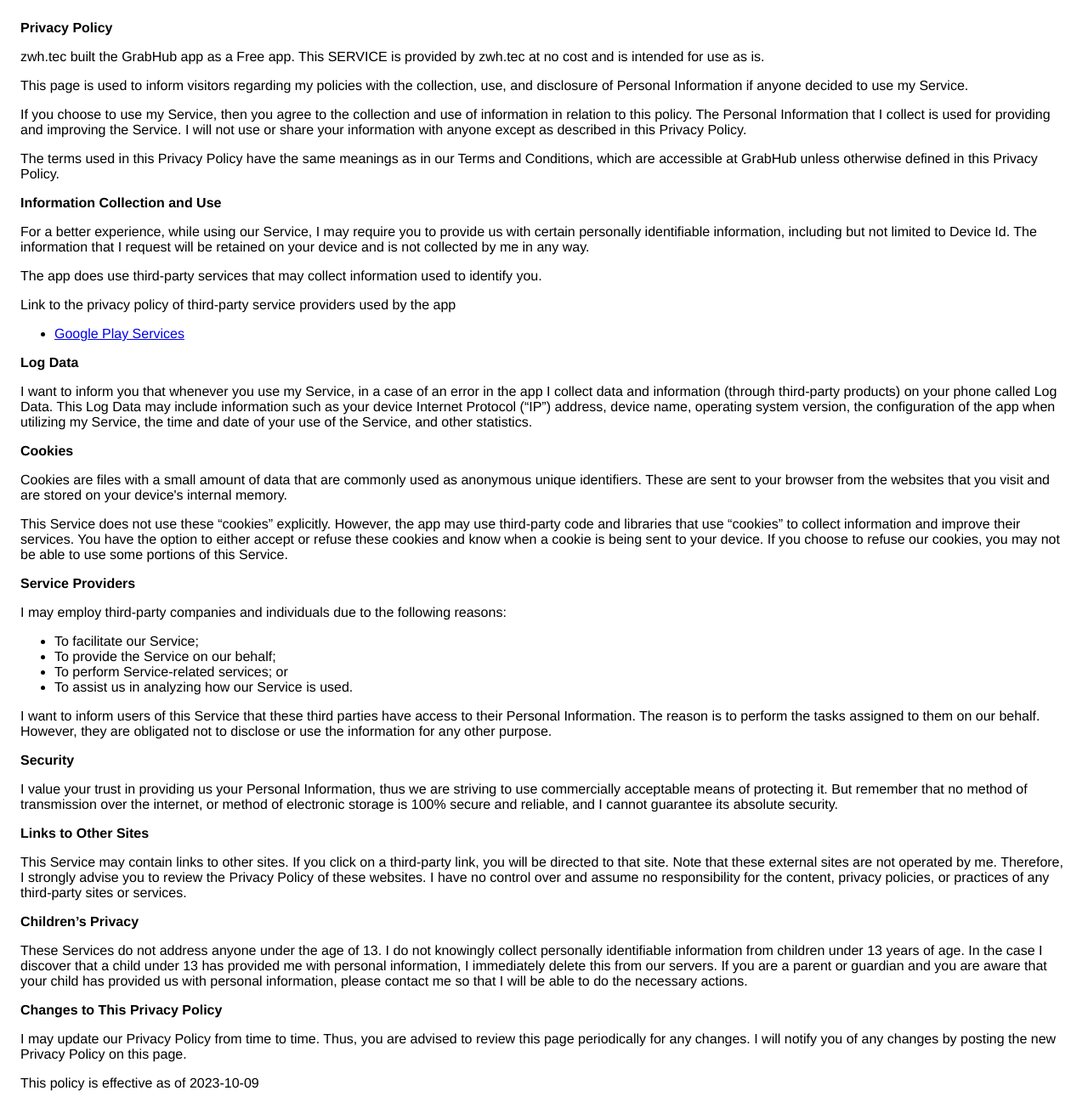
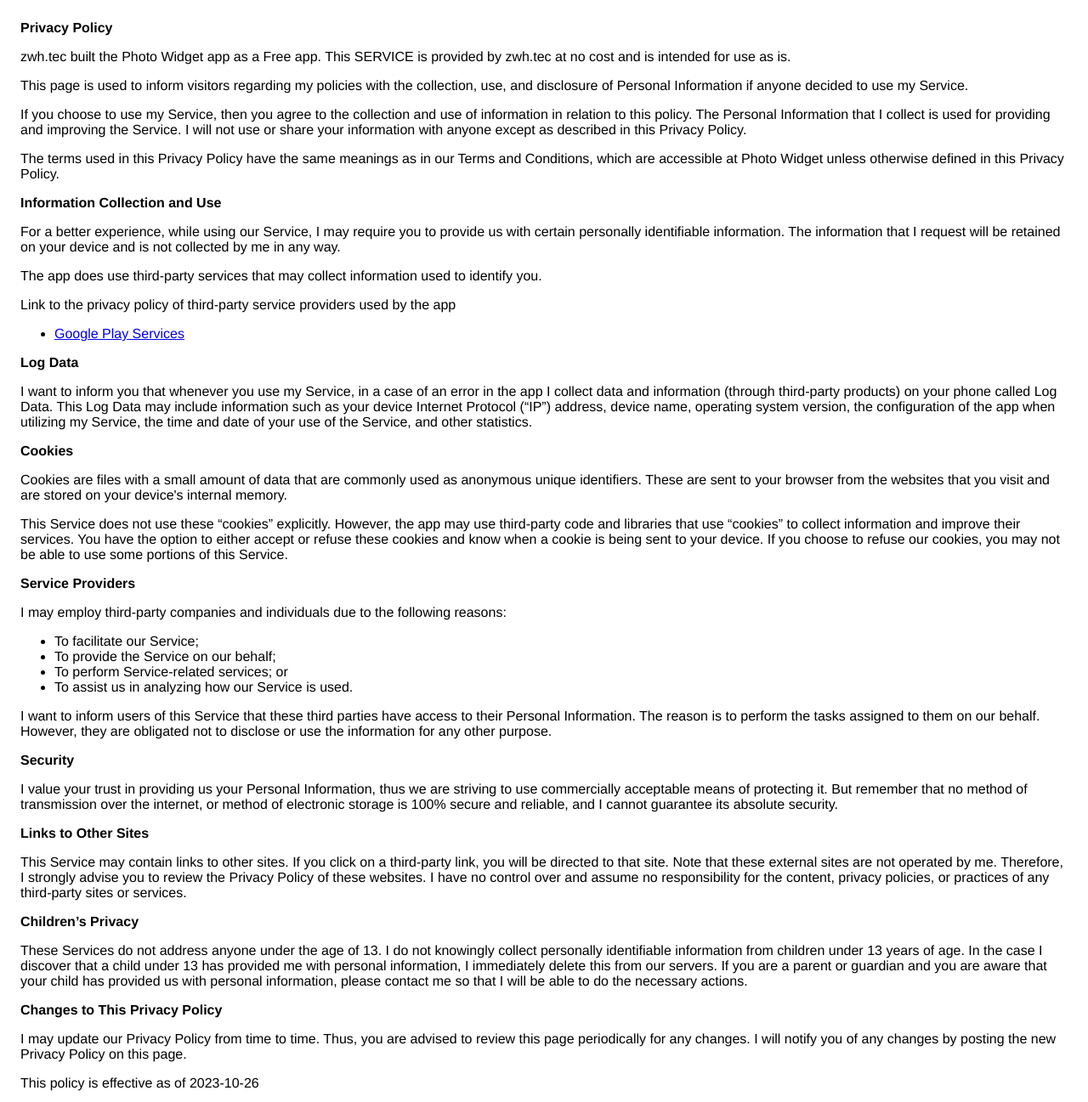
Before and after one commit to michaelzhang1994/photowidgets, a plain HTML site: page index.html in a window 1280 px wide. Shown: the top 1297 px of the page at 85% size. Drawn offline with Linux system fonts and the light colour scheme.

Commit message:
Update index.html

```diff
--- a/index.html
+++ b/index.html
@@ -8,7 +8,7 @@
     </head>
     <body>
     <strong>Privacy Policy</strong> <p>
-zwh.tec built the GrabHub app as
+zwh.tec built the Photo Widget app as
 a Free app. This SERVICE is provided by
 zwh.tec at no cost and is intended for use as
 is.
@@ -25,11 +25,11 @@ anyone except as described in this Privacy Policy.
 </p> <p>
 The terms used in this Privacy Policy have the same meanings
 as in our Terms and Conditions, which are accessible at
-GrabHub unless otherwise defined in this Privacy Policy.
+Photo Widget unless otherwise defined in this Privacy Policy.
 </p> <p><strong>Information Collection and Use</strong></p> <p>
 For a better experience, while using our Service, I
 may require you to provide us with certain personally
-identifiable information, including but not limited to Device Id. The information that
+identifiable information. The information that
 I request will be retained on your device and is not collected by me in any way.
 </p> <div><p>
 The app does use third-party services that may collect
@@ -101,7 +101,7 @@ time to time. Thus, you are advised to review this page
 periodically for any changes. I will
 notify you of any changes by posting the new Privacy Policy on
 this page.
-</p> <p>This policy is effective as of 2023-10-09</p> <p><strong>Contact Us</strong></p> <p>
+</p> <p>This policy is effective as of 2023-10-26</p> <p><strong>Contact Us</strong></p> <p>
 If you have any questions or suggestions about my
 Privacy Policy, do not hesitate to contact me at zwh27816862@gmail.com.
 </p> <p>This privacy policy page was created at <a href="https://privacypolicytemplate.net" target="_blank" rel="noopener noreferrer">privacypolicytemplate.net </a>and modified/generated by <a href="https://app-privacy-policy-generator.nisrulz.com/" target="_blank" rel="noopener noreferrer">App Privacy Policy Generator</a></p>
```
